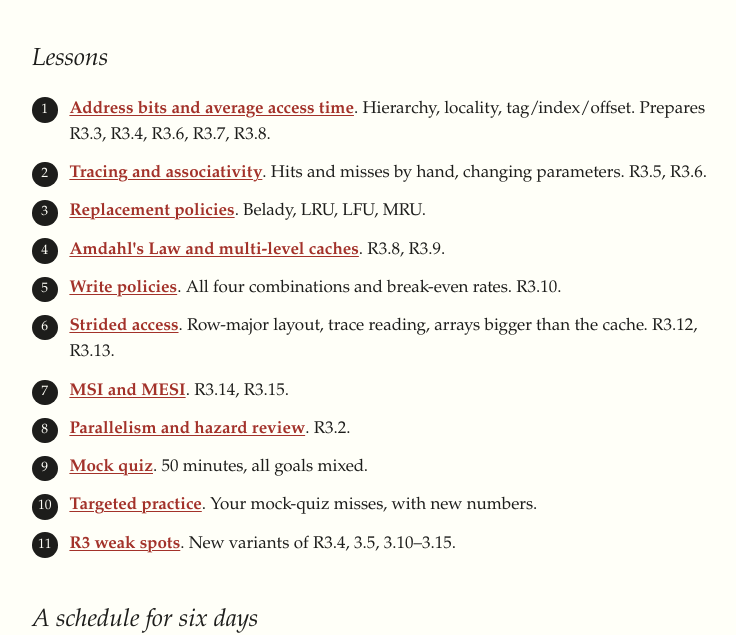
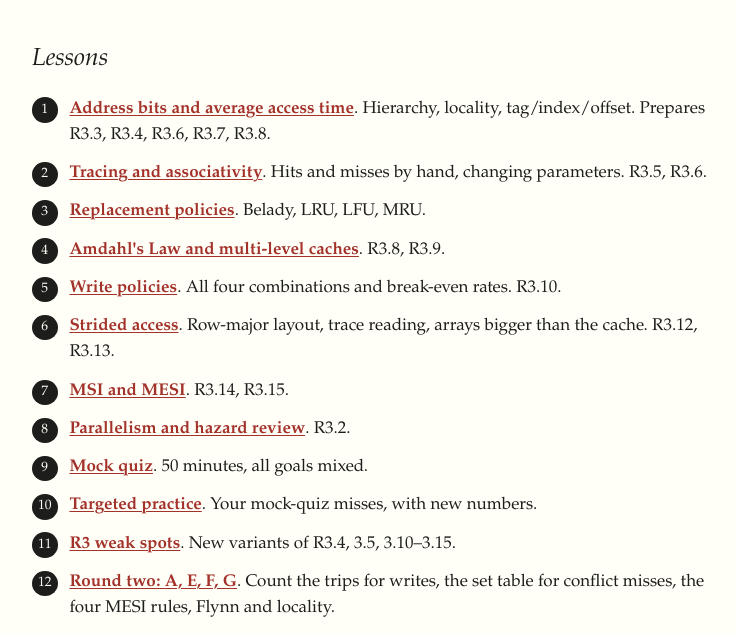
Before and after one commit to ryonm411-jpg/cpsc-313, a plain HTML site: page lessons/quiz3/index.html in a window 1280 px wide. Shown: the part 168-803 px from the top of the page, without its empty margins (233-969 px from the left). Drawn offline with Linux system fonts and the light colour scheme.

Commit message:
Link round-two lesson from the Quiz 3 index and Lesson 11
Co-Authored-By: Claude Opus 5.5 <noreply@anthropic.com>

```diff
--- a/lessons/quiz3/index.html
+++ b/lessons/quiz3/index.html
@@ -27,6 +27,7 @@
 <li><a href="0009-mock-quiz.html"><strong>Mock quiz</strong></a>. 50 minutes, all goals mixed.</li>
 <li><a href="0010-targeted-practice.html"><strong>Targeted practice</strong></a>. Your mock-quiz misses, with new numbers.</li>
 <li><a href="0011-r3-weak-spots.html"><strong>R3 weak spots</strong></a>. New variants of R3.4, 3.5, 3.10–3.15.</li>
+<li><a href="0012-round-two.html"><strong>Round two: A, E, F, G</strong></a>. Count the trips for writes, the set table for conflict misses, the four MESI rules, Flynn and locality.</li>
 </ol>
 <h2>A schedule for six days</h2>
 <div class="table-scroll"><table class="data">
```
Also changed, not shown: lessons/quiz3/0011-r3-weak-spots.html (+1 -0 lines).
